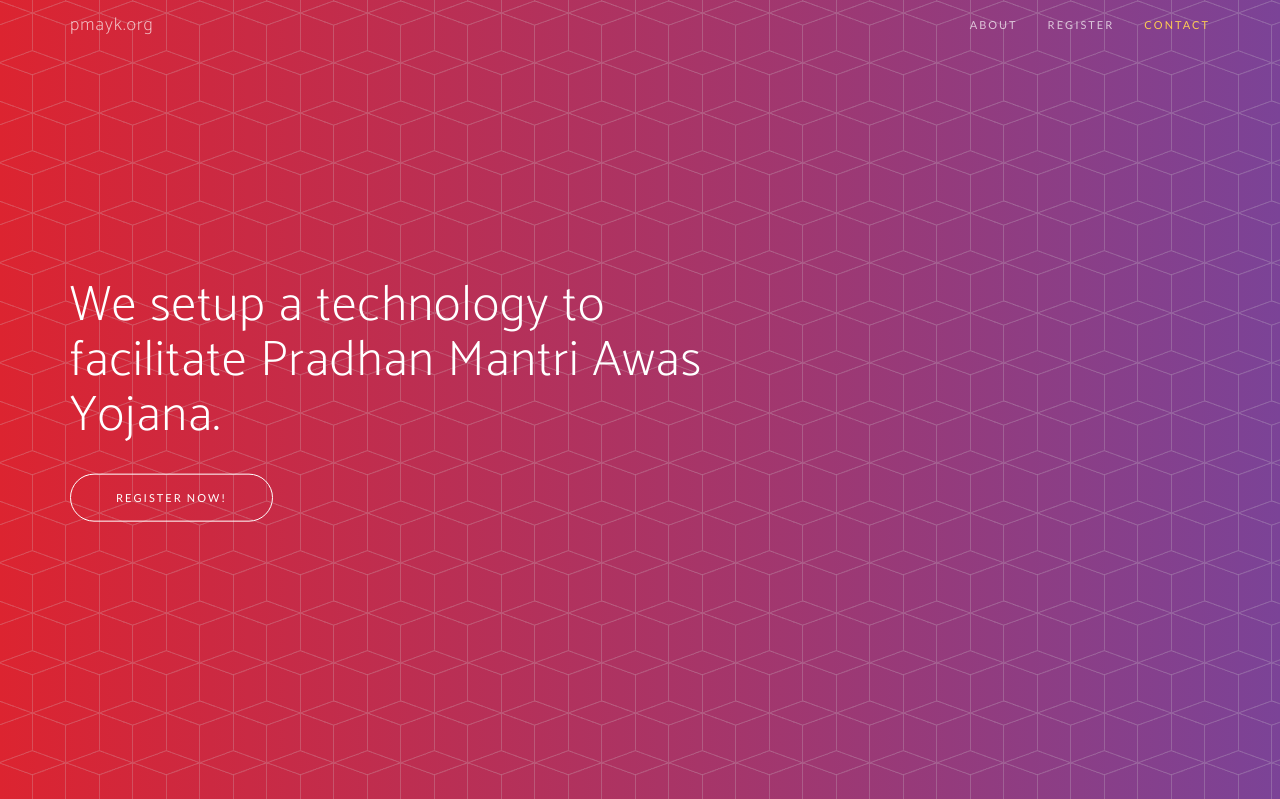
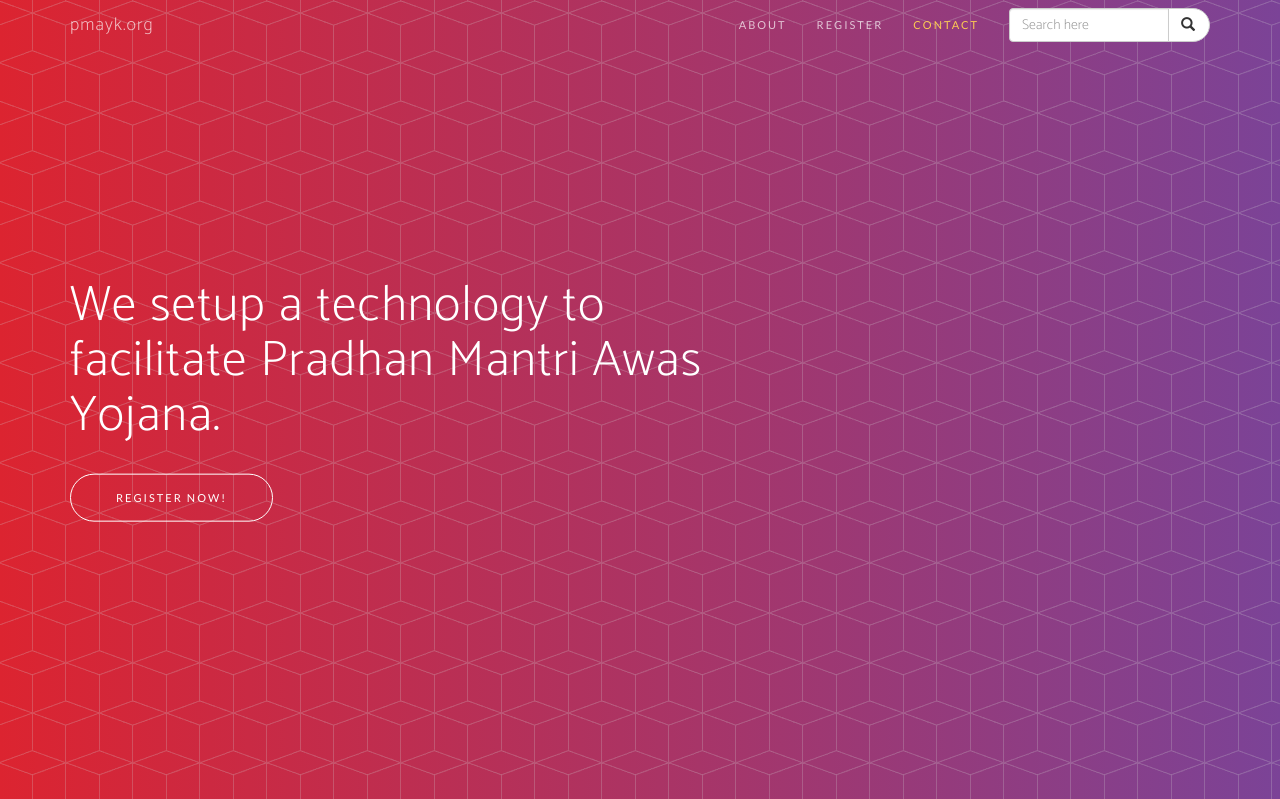
Before and after one commit to kumardippu/pmayk, a CodeIgniter app: page /database/index.php/home/index in a window 1280 px wide. Shown: the top 799 px of the page. Run offline with CodeIgniter, Linux system fonts and the light colour scheme; some libraries are stand-ins or nearby versions; some web fonts are replaced.

Commit message:
home search

```diff
--- a/application/controllers/Home.php
+++ b/application/controllers/Home.php
@@ -7,8 +7,7 @@
         parent::__construct();
         $this->load->model(array('user_model'));
     }
-	public function index()
-	{
+	public function index(){
 		//$this->load->helper('url'); //autoloaded
 
 		//$this->load->view('welcome_message');
@@ -21,6 +20,9 @@
         $data['main_content'] = 'thanks';*/
         $this->load->view('includes/template', $data);
 	}
+    public function search(){
+        print_r($this->input->post());
+    }
 	public function registration(){
         $this->load->library('form_validation');
         // $this->load->helper('security'); // Used for xss_clean
--- a/application/views/includes/header.php
+++ b/application/views/includes/header.php
@@ -50,6 +50,7 @@
             <!-- Collect the nav links, forms, and other content for toggling -->
             <div class="collapse navbar-collapse" id="bs-example-navbar-collapse-1">
                 <ul class="nav navbar-nav navbar-right">
+
                     <li>
                         <a class="page-scroll" href="#about">About</a>
                     </li>
@@ -59,6 +60,20 @@
                     <li>
                         <a class="page-scroll" href="#contact">Contact</a>
                     </li>
+
+                    <li> <?php $attributes = array('class' => 'navbar-form', 'id' => 'search_form', 'name' => 'search_form');
+                                echo validation_errors();
+                                echo form_open('home/search', $attributes);
+                            ?>
+                        <div class="input-group add-on">
+                            <input type="text" class="form-control" name="search" placeholder="Search here" />
+                            <div class="input-group-btn">
+                                <button class="btn btn-default" type="submit"><i class="glyphicon glyphicon-search"></i></button>
+                             </div>
+                        </div>
+                        <?php echo form_close(); ?>
+                    </li>
+
                 </ul>
             </div>
             <!-- /.navbar-collapse -->
```
